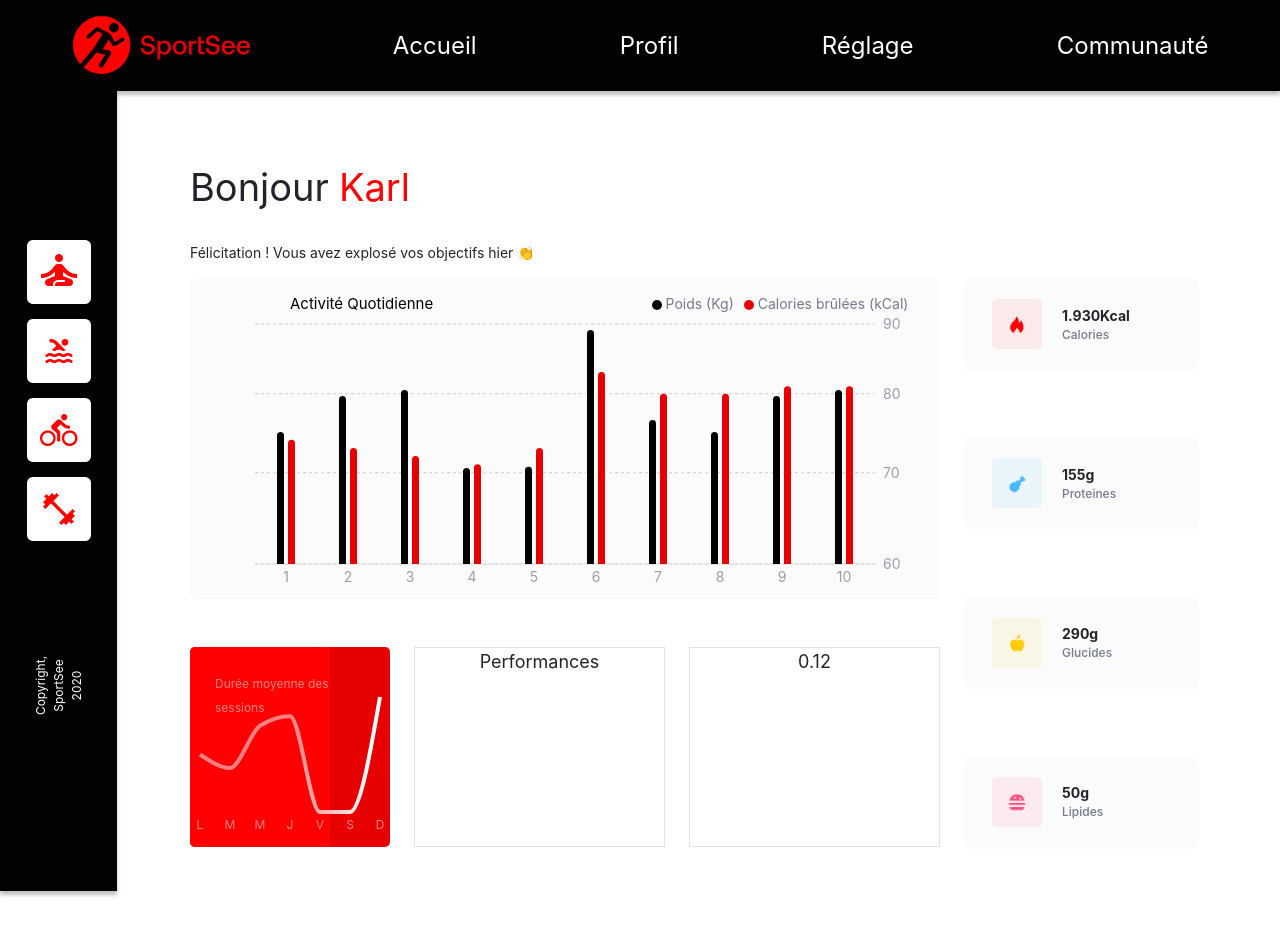
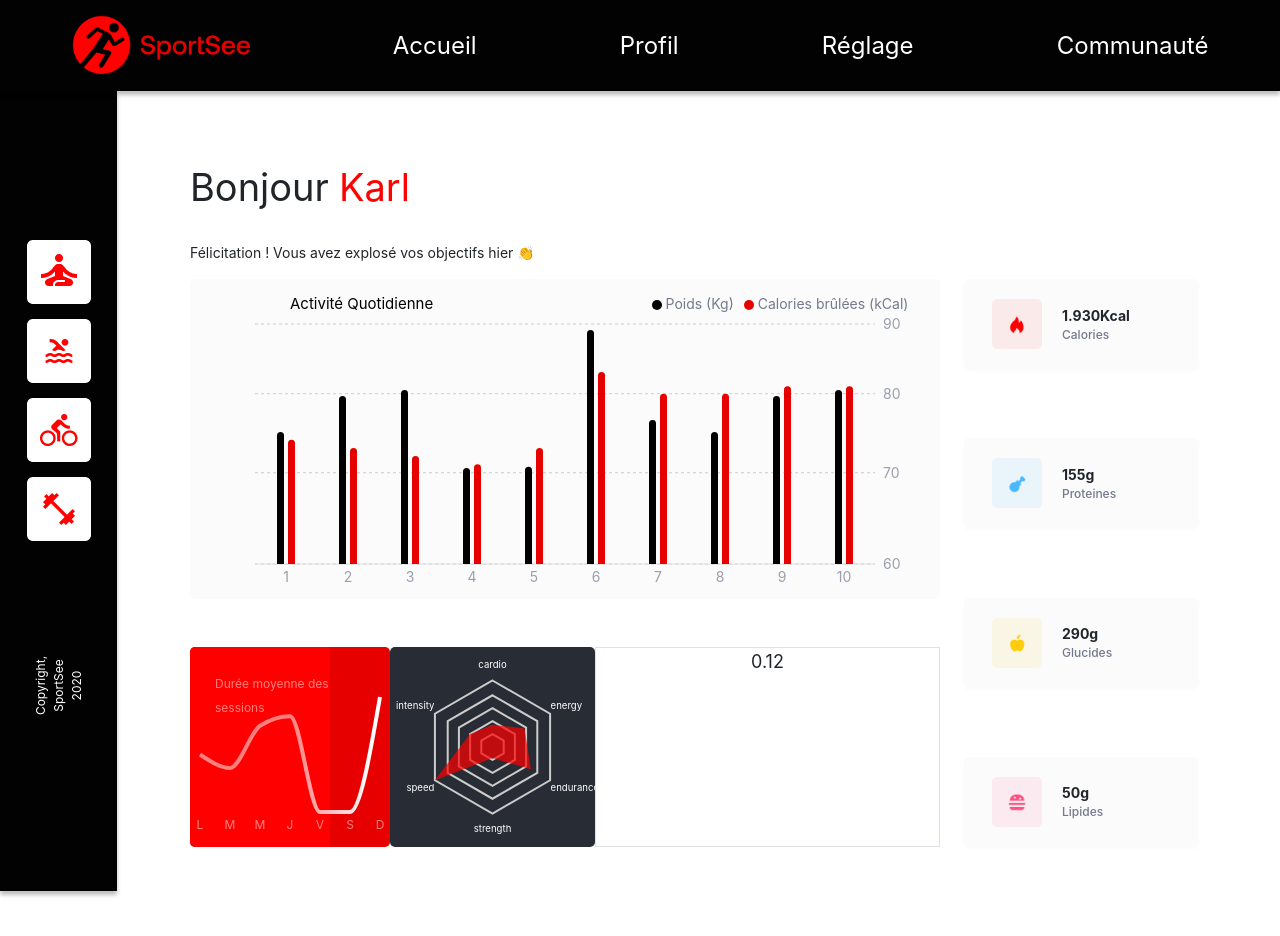
Before and after one commit to Janouy/P12_Jeanne_Boutry_Sport_See, a React (Create React App) app: page / in a window 1280 px wide. Shown: the top 936 px of the page. Built offline with nearby package versions, Linux system fonts and the light colour scheme.

Commit message:
Add perfomances radarChart

```diff
--- a/src/Pages/Profile/index.jsx
+++ b/src/Pages/Profile/index.jsx
@@ -59,20 +59,21 @@ function Profile() {
 			</div>
 			<div className={`${styles.profile} row`}>
 				<div className={`${styles.graphs} col-9 d-flex flex-column justify-content-between`}>
-					{!connectedUserActivity ? <Loader /> : <Activity sessions={connectedUserActivity.getSessions()} />}
+					{!connectedUserActivity ? (
+						<Loader />
+					) : (
+						<Activity sessions={connectedUserActivity.getActivitySessions()} />
+					)}
 					<div className="d-flex justify-content-between mt-5">
 						{!connectedUserAverageSessions ? (
 							<Loader />
 						) : (
-							<AverageSessions sessions={connectedUserAverageSessions.getSessions()} />
+							<AverageSessions sessions={connectedUserAverageSessions.getAverageSessions()} />
 						)}
 						{!connectedUserPerformances ? (
 							<Loader />
 						) : (
-							<Performances
-								kind={connectedUserPerformances.getKind()}
-								performanceDatas={connectedUserPerformances.getData()}
-							/>
+							<Performances performanceDatas={connectedUserPerformances.getPerformancesDatas()} />
 						)}
 						{!connectedUserInfos ? <Loader /> : <Score lastScore={connectedUserInfos.getLastScore()} />}
 					</div>
--- a/src/components/Performances/index.jsx
+++ b/src/components/Performances/index.jsx
@@ -1,5 +1,7 @@
 import React from "react";
 import PropTypes from "prop-types";
+import RenderRadarChart from "../RenderRadarChart";
+import styles from "./style.module.css";
 
 /**
  * Display the connected user's performances
@@ -7,11 +9,14 @@ import PropTypes from "prop-types";
  * @return { HTMLElement }
  */
 
-function Performances({ kind, performanceDatas }) {
-	return <div className="col border mx-4">Performances</div>;
+function Performances({ performanceDatas }) {
+	return (
+		<div className={`${styles.radarChart}`}>
+			<RenderRadarChart performanceDatas={performanceDatas} />
+		</div>
+	);
 }
 Performances.propTypes = {
-	kind: PropTypes.object.isRequired,
 	performanceDatas: PropTypes.array.isRequired,
 };
 export default Performances;
--- a/src/components/Performances/style.module.css
+++ b/src/components/Performances/style.module.css
@@ -0,0 +1,13 @@
+.radarChart {
+	width: 258px;
+	height: 263px;
+	background-color: #282c34;
+	border-radius: 5px;
+}
+
+@media screen and (max-width: 1439px) {
+	.radarChart {
+		width: 205px;
+		height: 200px;
+	}
+}
--- /dev/null
+++ b/src/components/RenderRadarChart/index.jsx
@@ -0,0 +1,30 @@
+import React from "react";
+import { Radar, RadarChart, PolarGrid, PolarAngleAxis, ResponsiveContainer, PolarRadiusAxis, Text } from "recharts";
+
+function RenderRadarChart({ performanceDatas }) {
+	function renderPolarAngleAxis({ payload, x, y, cx, cy, ...rest }) {
+		return (
+			<Text {...rest} verticalAnchor="middle" y={y + (y - cy) / 10} x={x + (x - cx) / -10}>
+				{payload.value}
+			</Text>
+		);
+	}
+	return (
+		<ResponsiveContainer width="100%" height="100%">
+			<RadarChart cx="50%" cy="50%" outerRadius="70%" data={performanceDatas}>
+				<PolarGrid strokeWidth={2} radialLines={false} />
+				<PolarRadiusAxis domain={[20]} tick={false} tickCount={6.5} axisLine={false} />
+				<PolarAngleAxis
+					tick={(props) => renderPolarAngleAxis(props)}
+					dataKey="kind"
+					style={{ fill: "rgb(255, 255, 255)", fontSize: "0.6rem" }}
+					tickLine={false}
+					axisLine={false}
+				/>
+				<Radar dataKey="value" stroke="#f0101" fill="#ff0101" fillOpacity={0.7} />
+			</RadarChart>
+		</ResponsiveContainer>
+	);
+}
+
+export default RenderRadarChart;
--- a/src/models/userActivity.jsx
+++ b/src/models/userActivity.jsx
@@ -16,7 +16,7 @@ export class UserActivity {
 	 * Get sessions values.
 	 * @return {array} sessions values
 	 */
-	getSessions() {
+	getActivitySessions() {
 		//sort sessions by chronological order
 		let sortedSessions = this.sessions.sort(function (a, b) {
 			return new Date(a.day) - new Date(b.day);
--- a/src/models/userAverageSessions.jsx
+++ b/src/models/userAverageSessions.jsx
@@ -16,7 +16,7 @@ export class UserAverageSessions {
 	 * Get sessions values.
 	 * @return {array} sessions values
 	 */
-	getSessions() {
+	getAverageSessions() {
 		const sessionsAddDays = [];
 		const weekDays = ["L", "M", "M", "J", "V", "S", "D"];
 		for (let i = 0; i < this.sessions.length; i++) {
--- a/src/models/userPerformances.jsx
+++ b/src/models/userPerformances.jsx
@@ -15,18 +15,14 @@ export class UserPerformances {
 	}
 
 	/**
-	 * Get kind values.
-	 * @return {object} kind values
-	 */
-	getKind() {
-		return this.kind;
-	}
-
-	/**
 	 * Get data values.
 	 * @return {array} data values
 	 */
-	getData() {
+	getPerformancesDatas() {
+		//order datas by kind
+		this.data.sort((a, b) => a.kind - b.kind);
+		//replace the number by the name of the kind
+		this.data.forEach((data, index) => (data["kind"] = this.kind[index + 1]));
 		return this.data;
 	}
 }
```
